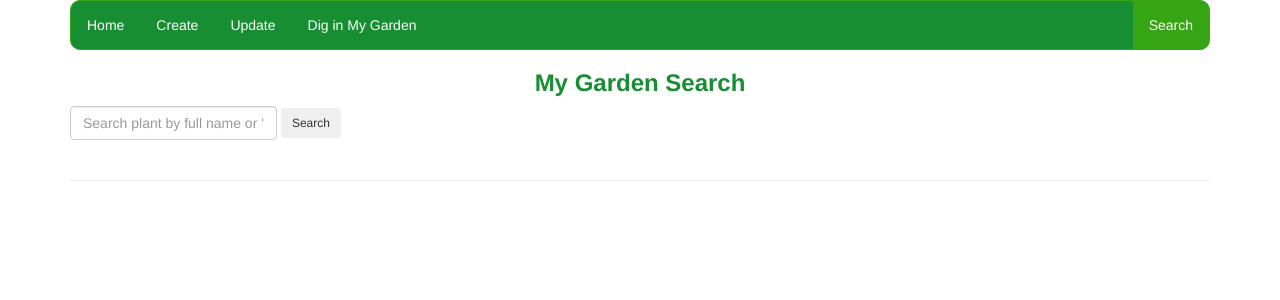
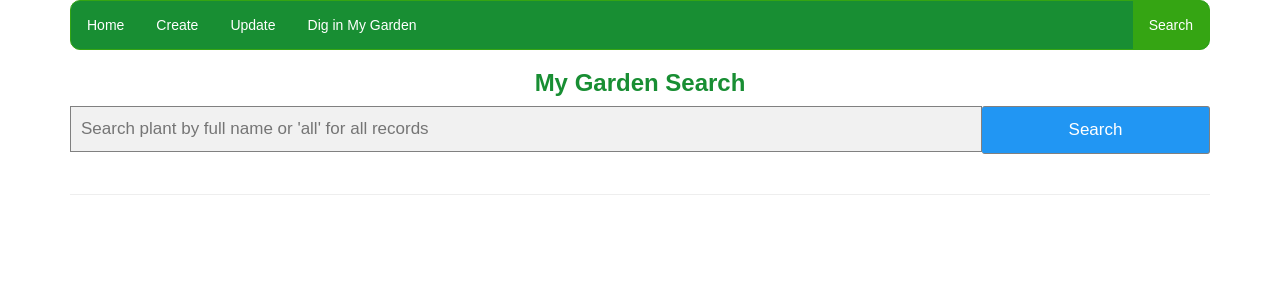
Before and after one commit to jzaiss1/my-garden, a Flask app: page /search in a window 1280 px wide. Shown: the part 189-489 px from the top of the page. Run offline with Flask 2, Linux system fonts and the light colour scheme; parts of the project's set-up code (start-up, migrations or seed data) failed here and were passed over; some libraries are stand-ins or nearby versions.

Commit message:
tweaking the search

```diff
--- a/app/templates/search.html
+++ b/app/templates/search.html
@@ -10,6 +10,7 @@
     <meta name="viewport" content="width=device-width, initial-scale=1">
     <link rel="stylesheet" href="https://maxcdn.bootstrapcdn.com/bootstrap/3.3.7/css/bootstrap.min.css">
     <link rel="stylesheet" href="/static/css/styles.css">
+    <link rel="stylesheet" href="/static/css/index.css">
     <script type="text/javascript" src="/static/js/jquery-3.3.1.min.js"></script>
     <script type="text/javascript" src="/static/js/mustache.js"></script>
     <script type="text/javascript" src="/static/js/data.js"></script>
@@ -36,8 +37,8 @@
         <h1>
             <center>My Garden Search</center>
         </h1>
-        <form class="form-inline mr-auto" method="post" action="">
-            <input class="form-control mr-lg-2" type="text" placeholder="Search plant by full name or 'all' for all records" aria-label="Search"
+        <form class="example" method="post" action="">
+            <input type="text" placeholder="Search plant by full name or 'all' for all records" aria-label="Search"
                 name="plant">
             <button class="btn btn-outline-success btn-rounded btn-sm my-0" type="submit">Search</button>
         </form>
```
